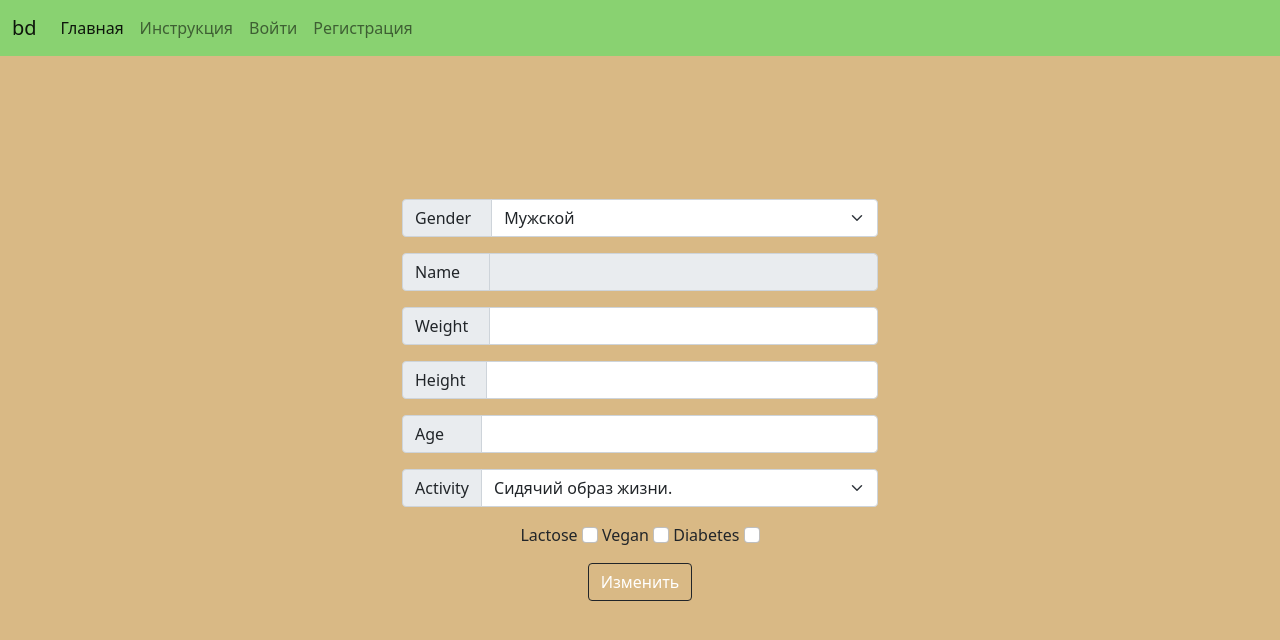
After one commit to l1pman/balanced_diets, a Django app: template balanced_diets/templates/balanced_diets/edit_kcal.html in a window 1280 px wide. The commit adds this page. Shown: the top 640 px of the page. Run offline with Django 4.2, Linux system fonts and the light colour scheme; the template is opened without the code that fills it, so the values that code supplies are empty.

Commit message:
add edit kcal page

```diff
--- a/balanced_diets/models.py
+++ b/balanced_diets/models.py
@@ -48,7 +48,10 @@ class New_kcal(models.Model):
     diabetes = models.BooleanField(default=False)
 
     def get_kcal(self):
-        kcal_value = (10 * float(self.weight) + 6.25 * float(self.height) - 5 * float(self.age) + 5) * float(self.activity.replace(',', '.'))
+        if self.gender == 'M':
+            kcal_value = (10 * float(self.weight) + 6.25 * float(self.height) - 5 * float(self.age) + 5) * float(self.activity.replace(',', '.'))
+        elif self.gender == 'F':
+            kcal_value = (10 * float(self.weight) + 6.25 * float(self.height) - 5 * float(self.age) - 161) * float(self.activity.replace(',', '.'))
         belki = kcal_value * 0.3 / 4
         zhiri = kcal_value * 0.3 / 9
         uglevodi = kcal_value * 0.4 / 4
--- /dev/null
+++ b/balanced_diets/templates/balanced_diets/edit_kcal.html
@@ -0,0 +1,73 @@
+{% extends "balanced_diets/base.html" %}
+{% block content %}
+<div class="container text-center rounded" style=" max-width: 500px; position: absolute;top: 50%;left: 50%;margin-right: -50%;transform: translate(-50%, -50%)">
+    <form action="{% url 'balanced_diets:edit_kcal'%}" method='post'>
+        {% csrf_token %}
+
+        <div class="input-group mb-3 mt-3">
+            <label for="id_gender" class="input-group-text">Gender&nbsp&nbsp</label>
+            <select class="form-select" name="gender" value="{{ kcal.gender }}" id="id_gender">
+            <option value="M" {% if kcal.gender == 'M' %} selected {% endif %} >Мужской</option>
+            <option value="F" {% if kcal.gender == 'F' %} selected {% endif %}>Женский</option>
+            </select>
+        </div>
+
+        <div class="input-group mb-3">
+            <label for="id_name" class="input-group-text">Name&nbsp&nbsp&nbsp&nbsp</label>
+            <input type="text" name="name" class="form-control text-center" value="{{ user.username }}" id="id_name" readonly>
+        </div>
+
+        <div class="input-group mb-3">
+            <label for="id_weight" class="input-group-text">Weight&nbsp&nbsp</label>
+            <input type="number" name="weight" class="form-control text-center" value="{{ kcal.weight }}" id="id_weight">
+        </div>
+
+        <div class="input-group mb-3">
+            <label for="id_height" class="input-group-text">Height&nbsp&nbsp</label>
+            <input type="number" name="height" class="form-control text-center" value="{{ kcal.height }}" id="id_height">
+        </div>
+
+        <div class="input-group mb-3">
+            <label for="id_age" class="input-group-text">Age&nbsp&nbsp&nbsp&nbsp&nbsp&nbsp</label>
+            <input type="number" name="age" class="form-control text-center" value="{{ kcal.age }}" id="id_age">
+        </div>
+
+        <div class="input-group mb-3">
+            <label for="id_activity" class="input-group-text">Activity</label>
+            <select class="form-select" name="activity"  id="id_activity" >
+            <option value="1,2" {% if kcal.activity == '1,2' %} selected {% endif %}>Сидячий образ жизни.</option>
+            <option value="1,375" {% if kcal.activity == '1,375' %} selected {% endif %}>До трех малоинтенсивных тренировок в неделю.</option>
+            <option value="1,55" {% if kcal.activity == '1,55'%} selected {% endif %}>Тренировки три-четыре раза в неделю, тренировки интенсивные, но не тяжелые.</option>
+            <option value="1,7" {% if kcal.activity == '1,7'%} selected {% endif %}>Ежедневные занятия спортом или ежедневная работа, связанная с большим количеством перемещений и ручного труда.</option>
+            <option value="1,9" {% if kcal.activity == '1,9'%} selected {% endif %}>Экстремальная активность. Профессиональный спортсмен или работа с тяжестями и т.д.</option>
+
+</select>
+        </div>
+
+        <div class="mb-3">
+            <label for="id_lactose" class="form-check-label">Lactose</label>
+            <input class="form-check-input" type="checkbox" name="lactose" class="form-control text-center" id="id_lactose"
+            {% if kcal.lactose %} checked {% endif %}>
+
+            <label for="id_vegan" class="form-check-label">Vegan</label>
+            <input class="form-check-input" type="checkbox" name="vegan" class="form-control text-center" id="id_vegan"
+            {% if kcal.vegan %} checked {% endif %}>
+
+            <label for="id_diabetes" class="form-check-label">Diabetes</label>
+            <input class="form-check-input" type="checkbox" name="diabetes" class="form-control text-center" id="id_diabetes"
+            {% if kcal.diabetes %} checked {% endif %}>
+
+        </div>
+
+
+
+        <button type="submit" class="btn btn-dark mb-3"  style="background-color: #d9b985 !important">Изменить</button>
+        <input type="hidden" name="next" value="{% url 'balanced_diets:my_diet' %}" />
+
+    </form>
+    </div>
+
+
+
+
+{% endblock content %}
--- a/balanced_diets/templates/balanced_diets/my_diet.html
+++ b/balanced_diets/templates/balanced_diets/my_diet.html
@@ -10,7 +10,9 @@
             <li>Углеводы: {{ugl}}</li>
         </ul>
              </h1>
+              <a class="btn btn-dark" style="background-color: #d9b985" role="button" href="{% url 'balanced_diets:edit_kcal' %}">Изменить свои данные</a>
         </div>
+
 
 
 
```
Also changed, not shown: balanced_diets/urls.py (added, +10 -0 lines), balanced_diets/views.py (+24 -6 lines), db.sqlite3.
